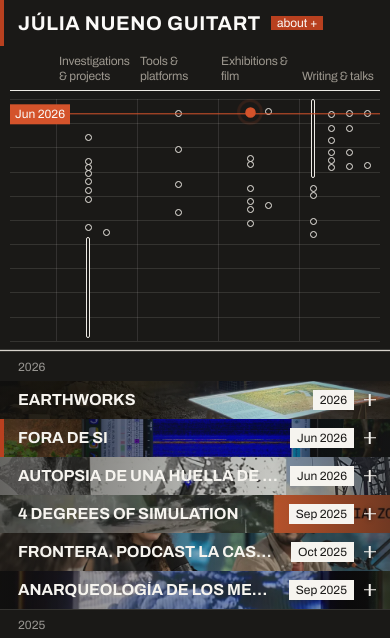
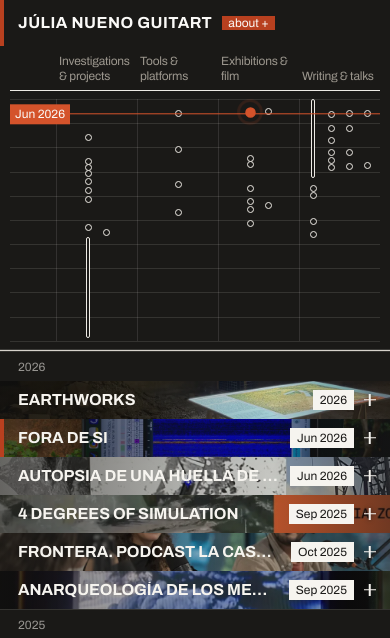
Before and after one commit to julianueno/jng_website, a plain HTML site: page index.html in a window 390 px wide. Shown: the top 638 px of the page. Drawn offline with Linux system fonts and the light colour scheme.

Commit message:
name size

```diff
--- a/index.html
+++ b/index.html
@@ -15,7 +15,7 @@
   <link
     href="https://fonts.googleapis.com/css2?family=Archivo:ital,wdth,wght@0,62..125,100..900;1,62..125,100..900&display=swap"
     rel="stylesheet">
-  <link rel="stylesheet" href="styles.css?v=45">
+  <link rel="stylesheet" href="styles.css?v=46">
 </head>
 
 <body>
--- a/styles.css
+++ b/styles.css
@@ -540,7 +540,7 @@ html.scrubbing * {
   align-items: baseline;
   gap: 12px;
   font-family: var(--sans);
-  font-size: 30px;
+  font-size: var(--fs-title);
   font-weight: 700;
   font-stretch: 72%;
   line-height: 1;
@@ -1450,7 +1450,7 @@ a.org:hover {
   }
 
   .name {
-    font-size: 20px;
+    font-size: var(--fs-title);
     gap: 10px;
   }
 
```
